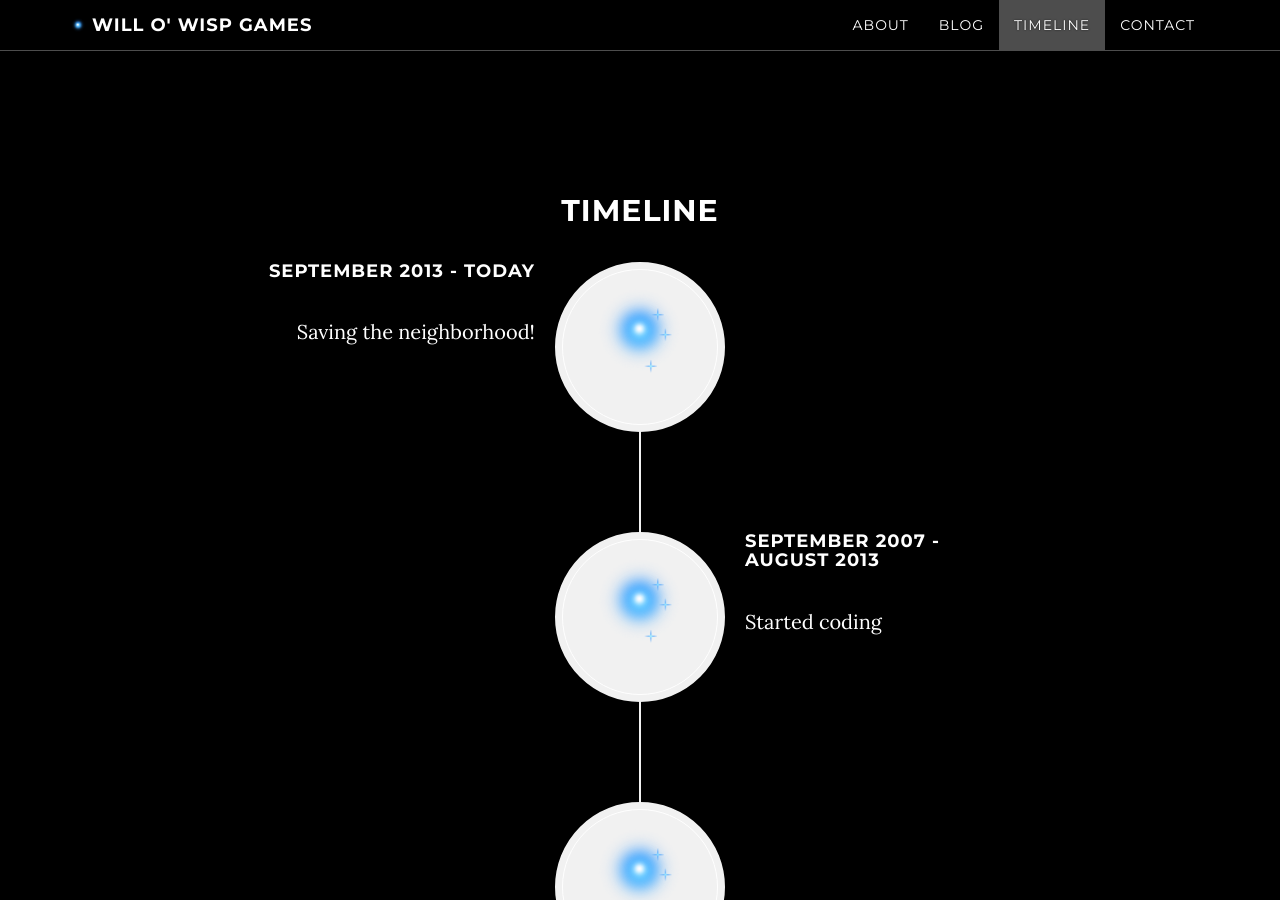
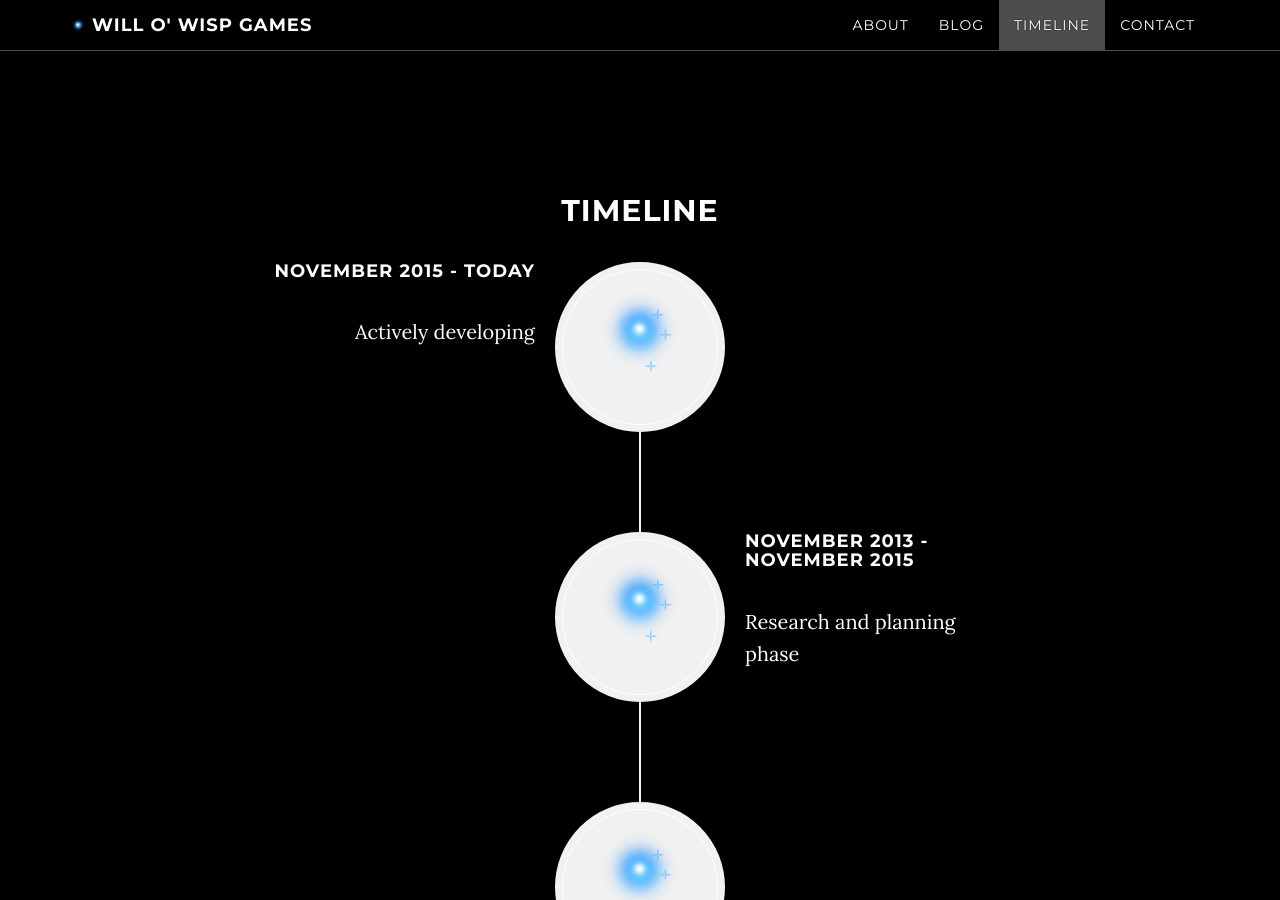
Before and after one commit to WilloWispGames/WilloWispGames.github.io, a Jekyll site: the page built from index.html, in a window 1280 px wide and 900 px high, scrolled down 2194 px. Built offline with Jekyll 4.4.1, drawn with Linux system fonts in a browser that asks for light colours; nearby versions of some CDN libraries; comment, search, counter and statistics services are not loaded.

Commit message:
Update _config.yml

```diff
--- a/_config.yml
+++ b/_config.yml
@@ -113,11 +113,11 @@ syntax-highlight: True
 
 events:
   - image: "/img/wowLogo.png"
-    date: "September 2013 - Today"
-    description: "Saving the neighborhood!"
+    date: "November 2015 - Today"
+    description: "Actively developing"
   - image: "/img/wowLogo.png"
-    date: "September 2007 - August 2013"
-    description: "Started coding"
+    date: "November 2013 - November 2015"
+    description: "Research and planning phase"
 
 # First image of the Timeline
 
```
